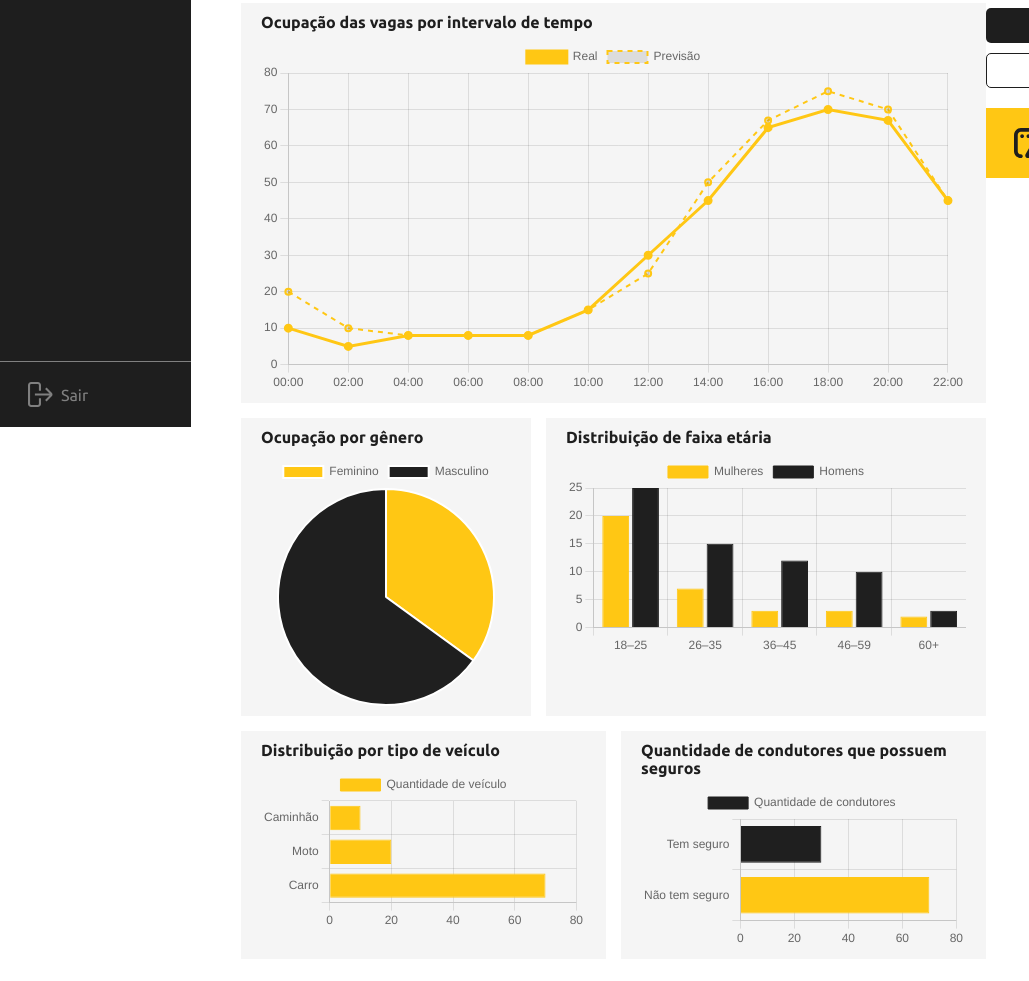
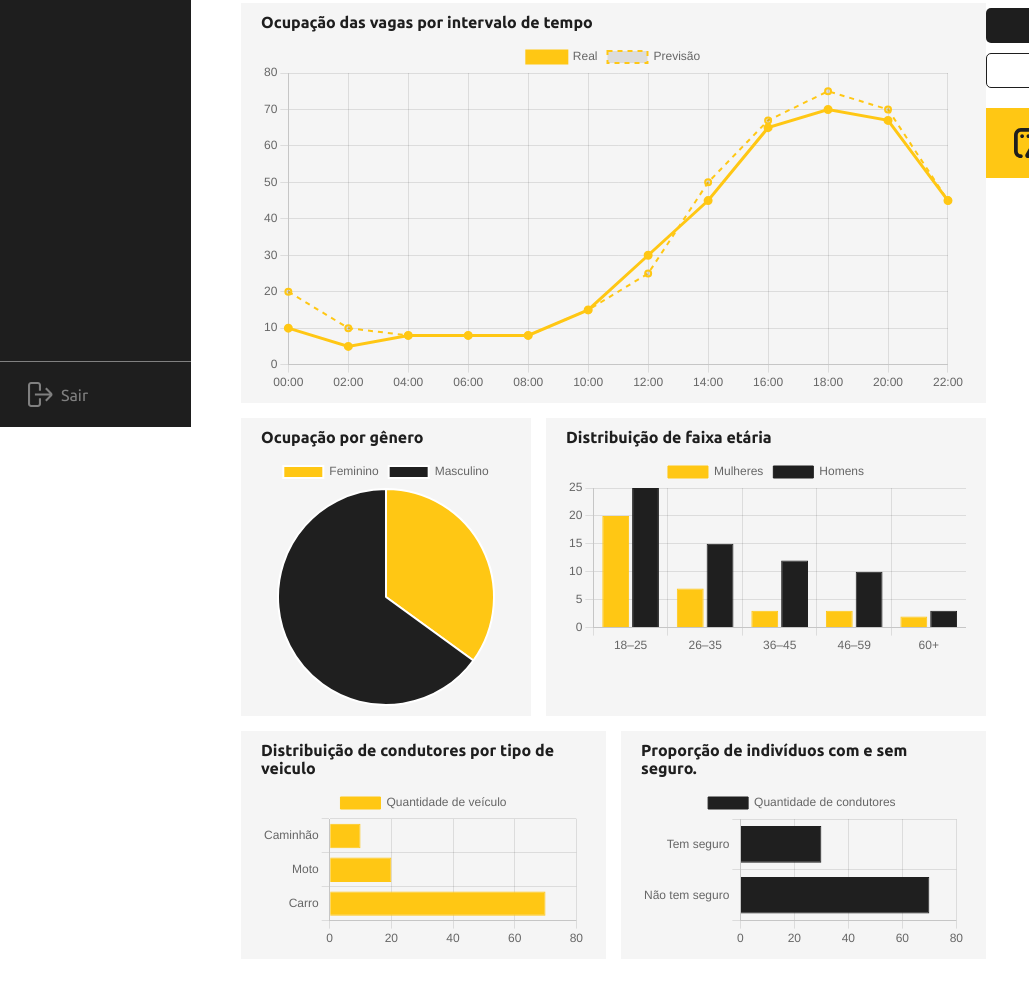
Before and after one commit to smg1708/Grupo_pi, a plain HTML site: page Algoritmos/public/dashboard.html in a window 1280 px wide. Shown: the part 373-1354 px from the top of the page, without its empty margins (0-1029 px from the left). Drawn offline with nearby package versions, Linux system fonts and the light colour scheme; files whose address does not match are found by name; a web font is replaced by a local one.

Commit message:
Reformulando as legendas dos gráficos

```diff
--- a/Algoritmos/public/dashboard.html
+++ b/Algoritmos/public/dashboard.html
@@ -141,12 +141,12 @@
 
                             <div class="graficos">
                                 <div class="grafico-quatro">
-                                    <h1>Distribuição por tipo de veículo</h1>
+                                    <h1>Distribuição de condutores por tipo de veiculo</h1>
                                     <canvas id="chart-tipo-veiculo"></canvas>
                                 </div>
 
                                 <div class="grafico-quatro">
-                                    <h1>Quantidade de condutores que possuem seguros</h1>
+                                    <h1>Proporção de indivíduos com e sem seguro.</h1>
                                     <canvas id="chart-seguro"></canvas>
                                 </div>
 
@@ -290,8 +290,8 @@
             datasets: [{
                 label: 'Quantidade de condutores ',
                 data: [30, 70],
-                backgroundColor: ['#1f1f1f','#ffc714'],
-                borderColor: ['#1f1f1f','#ffc714'],
+                backgroundColor: ['#1f1f1f'],
+                borderColor: ['#1f1f1f'],
                 borderWidth: 1
             }]
 
```
